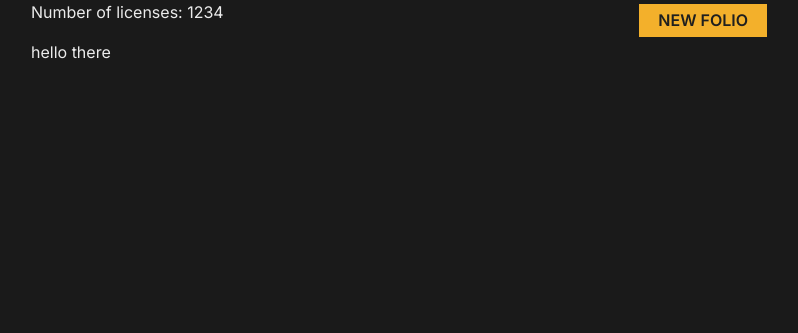
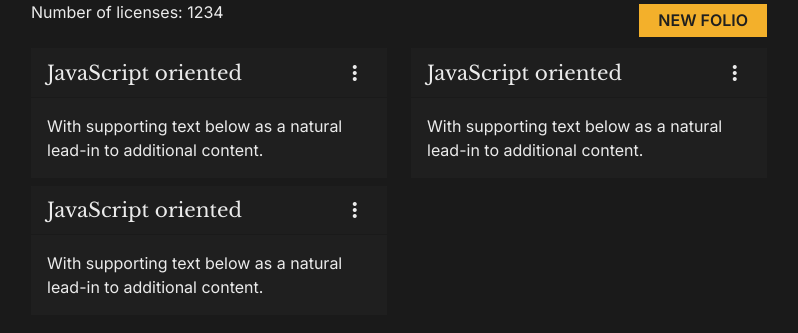
Before and after one commit to Code-Institute-Submissions/KieranSweeden-fol.io, a Django app: page /library/ in a window 1280 px wide. Shown: the part 223-556 px from the top of the page, without its empty margins (241-1039 px from the left). Run offline with Django 4.2, Linux system fonts and the light colour scheme; the visitor is signed in with stand-in values (Sample User, id 1).

Commit message:
Add rough folio library design

```diff
--- a/library/templates/library/includes/list_of_folios.html
+++ b/library/templates/library/includes/list_of_folios.html
@@ -1 +1,75 @@
-<p>hello there</p>
+<div class="row">
+
+    <div class="col-12 col-lg-6 mt-2">
+        <div class="folio-card">
+            <div class="card-header d-flex justify-content-between align-items-center">
+              <h3 class="h5 mb-0 d-inline-block">
+                  JavaScript oriented
+              </h3>
+              <div class="dropdown">
+                <button class="btn btn-icon dropdown-toggle" type="button" id="folio-dropdown-button" data-bs-toggle="dropdown" data-bs-auto-close="true" aria-expanded="false">
+                    <span class="material-icons-sharp">more_vert</span>
+                </button>
+                <ul class="dropdown-menu dropdown-menu-end" aria-labelledby="folio-dropdown-button">
+                  <li><a class="dropdown-item" href="#">Open in Suite</a></li>
+                  <li><a class="dropdown-item" href="#">Edit Details</a></li>
+                  <li><hr class="dropdown-divider"></li>
+                  <li><a class="dropdown-item" href="#">Delete Folio</a></li>
+                </ul>
+              </div>
+            </div>
+            <div class="card-body">
+              <p class="card-text">With supporting text below as a natural lead-in to additional content.</p>
+            </div>
+        </div>
+    </div>
+
+    <div class="col-12 col-lg-6 mt-2">
+        <div class="folio-card">
+            <div class="card-header d-flex justify-content-between align-items-center">
+              <h3 class="h5 mb-0 d-inline-block">
+                  JavaScript oriented
+              </h3>
+              <div class="dropdown">
+                <button class="btn btn-icon dropdown-toggle" type="button" id="folio-dropdown-button" data-bs-toggle="dropdown" data-bs-auto-close="true" aria-expanded="false">
+                    <span class="material-icons-sharp">more_vert</span>
+                </button>
+                <ul class="dropdown-menu dropdown-menu-end" aria-labelledby="folio-dropdown-button">
+                  <li><a class="dropdown-item" href="#">Open in Suite</a></li>
+                  <li><a class="dropdown-item" href="#">Edit Details</a></li>
+                  <li><hr class="dropdown-divider"></li>
+                  <li><a class="dropdown-item" href="#">Delete Folio</a></li>
+                </ul>
+              </div>
+            </div>
+            <div class="card-body">
+              <p class="card-text">With supporting text below as a natural lead-in to additional content.</p>
+            </div>
+        </div>
+    </div>
+
+    <div class="col-12 col-lg-6 mt-2">
+        <div class="folio-card">
+            <div class="card-header d-flex justify-content-between align-items-center">
+              <h3 class="h5 mb-0 d-inline-block">
+                  JavaScript oriented
+              </h3>
+              <div class="dropdown">
+                <button class="btn btn-icon dropdown-toggle" type="button" id="folio-dropdown-button" data-bs-toggle="dropdown" data-bs-auto-close="true" aria-expanded="false">
+                    <span class="material-icons-sharp">more_vert</span>
+                </button>
+                <ul class="dropdown-menu dropdown-menu-end" aria-labelledby="folio-dropdown-button">
+                  <li><a class="dropdown-item" href="#">Open in Suite</a></li>
+                  <li><a class="dropdown-item" href="#">Edit Details</a></li>
+                  <li><hr class="dropdown-divider"></li>
+                  <li><a class="dropdown-item" href="#">Delete Folio</a></li>
+                </ul>
+              </div>
+            </div>
+            <div class="card-body">
+              <p class="card-text">With supporting text below as a natural lead-in to additional content.</p>
+            </div>
+        </div>
+    </div>
+
+</div>
--- a/static/css/base.css
+++ b/static/css/base.css
@@ -168,6 +168,21 @@ h1, h2, h3, h4, h5, h6,
     box-shadow: none;
 }
 
+.btn-icon {
+    background-color: transparent;
+    color: var(--folio-white-color);
+    display: inline-flex;
+    padding: 0.2rem;
+}
+
+.btn-icon:hover {
+    color: var(--folio-feature-color);
+}
+
+.btn-icon::after {
+    display: none;
+}
+
 /* Navigation Styling */
 
 .navbar {
@@ -188,23 +203,27 @@ h1, h2, h3, h4, h5, h6,
 .navbar-toggler[aria-expanded="false"] .first-menu-icon {
     opacity: 1;
     transition: opacity 400ms ease-in-out, transform 400ms ease-in-out;
+    color: var(--folio-white-color);
 }
 
 .navbar-toggler[aria-expanded="true"] .first-menu-icon {
     opacity: 0;
     transform: translate(-50%, -50%) rotate(270deg);
     transition: opacity 400ms ease-in-out, transform 400ms ease-in-out;
+    color: var(--folio-white-color);
 }
 
 .navbar-toggler[aria-expanded="false"] .second-menu-icon {
     opacity: 0;
     transition: opacity 400ms ease-in-out, transform 400ms ease-in-out;
+    color: var(--folio-feature-color);
 }
 
 .navbar-toggler[aria-expanded="true"] .second-menu-icon {
     opacity: 1;
     transform: translate(-50%, -50%) rotate(270deg);
     transition: opacity 400ms ease-in-out, transform 400ms ease-in-out;
+    color: var(--folio-feature-color);
 }
 
 .mobile-menu-icon {
@@ -247,6 +266,31 @@ h1, h2, h3, h4, h5, h6,
     max-width: 25rem;
     min-height: min-content;
 }
+
+.folio-card {
+    border-radius: 0;
+    background-color: var(--folio-black-color);
+    min-height: min-content;
+}
+
+/* Dropdown Styling */
+
+.dropdown-menu {
+    background-color: var(--folio-bg-black-color);
+    color: var(--folio-feature-color);
+    border-radius: 0;
+}
+
+.dropdown-item {
+    background-color: transparent;
+    color: var(--folio-white-color);
+}
+
+.dropdown-item:hover {
+    background-color: transparent;
+    color: var(--folio-feature-color);
+}
+
 
 /* Form Styling */
 
```
